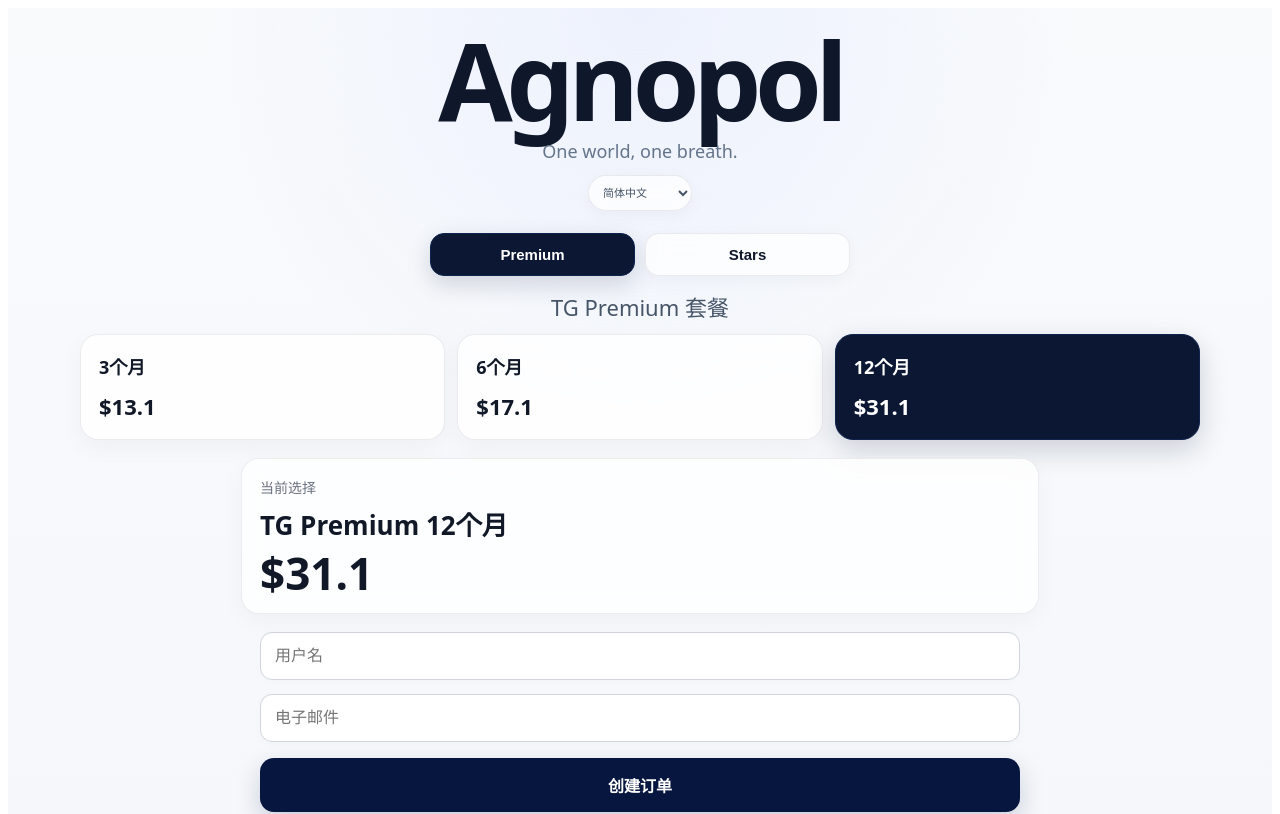
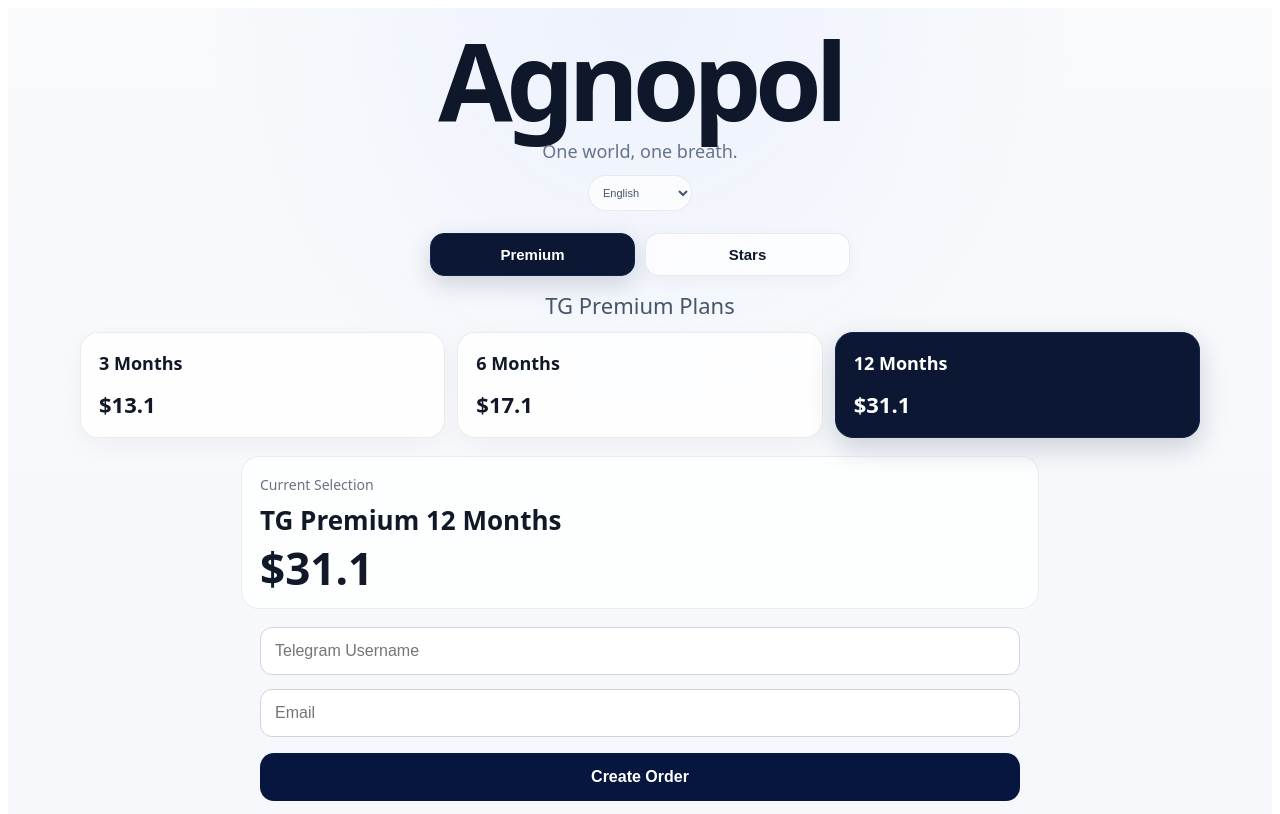
Before and after one commit to ensite999-stack/agnopol-web, a Next.js app: page / in a window 1280 px wide. Shown: the top 814 px of the page. Built offline with nearby package versions, Linux system fonts and the light colour scheme.

Commit message:
Update page.tsx

```diff
--- a/app/page.tsx
+++ b/app/page.tsx
@@ -14,13 +14,6 @@
 
 type ProductType = 'premium' | 'stars'
 type DurationType = '3m' | '6m' | '12m'
-
-type PriceData = {
-  tg_premium_3m: number
-  tg_premium_6m: number
-  tg_premium_12m: number
-  tg_stars_rate: number
-}
 
 const languageOptions: { code: LangType; label: string }[] = [
   { code: 'de', label: 'Deutsch' },
@@ -46,7 +39,7 @@
     plan6m: string
     plan12m: string
     currentSelection: string
-    usernamePlaceholder: string
+    tgUsernamePlaceholder: string
     emailPlaceholder: string
     createOrder: string
     starsInputLabel: string
@@ -55,7 +48,6 @@
     starsPriceHint: string
     selectedPremium: string
     selectedStars: string
-    loading: string
     rights: string
     footerTerms: string
     footerPrivacy: string
@@ -73,7 +65,7 @@
     plan6m: '6 Monate',
     plan12m: '12 Monate',
     currentSelection: 'Aktuelle Auswahl',
-    usernamePlaceholder: 'Username',
+    tgUsernamePlaceholder: 'Telegram Username',
     emailPlaceholder: 'E-Mail',
     createOrder: 'Bestellung erstellen',
     starsInputLabel: 'Stars Menge',
@@ -82,7 +74,6 @@
     starsPriceHint: 'Preis wird automatisch berechnet',
     selectedPremium: 'TG Premium',
     selectedStars: 'TG Stars',
-    loading: 'Laden...',
     rights: '© {year} Agnopol. Alle Rechte vorbehalten.',
     footerTerms: 'Terms of Service',
     footerPrivacy: 'Privacy Policy',
@@ -99,7 +90,7 @@
     plan6m: '6 Months',
     plan12m: '12 Months',
     currentSelection: 'Current Selection',
-    usernamePlaceholder: 'Username',
+    tgUsernamePlaceholder: 'Telegram Username',
     emailPlaceholder: 'Email',
     createOrder: 'Create Order',
     starsInputLabel: 'Stars Amount',
@@ -108,7 +99,6 @@
     starsPriceHint: 'Price is calculated automatically',
     selectedPremium: 'TG Premium',
     selectedStars: 'TG Stars',
-    loading: 'Loading...',
     rights: '© {year} Agnopol. All rights reserved.',
     footerTerms: 'Terms of Service',
     footerPrivacy: 'Privacy Policy',
@@ -125,7 +115,7 @@
     plan6m: '6 Meses',
     plan12m: '12 Meses',
     currentSelection: 'Selección actual',
-    usernamePlaceholder: 'Username',
+    tgUsernamePlaceholder: 'Telegram Username',
     emailPlaceholder: 'Correo electrónico',
     createOrder: 'Crear pedido',
     starsInputLabel: 'Cantidad de Stars',
@@ -134,7 +124,6 @@
     starsPriceHint: 'El precio se calcula automáticamente',
     selectedPremium: 'TG Premium',
     selectedStars: 'TG Stars',
-    loading: 'Cargando...',
     rights: '© {year} Agnopol. Todos los derechos reservados.',
     footerTerms: 'Terms of Service',
     footerPrivacy: 'Privacy Policy',
@@ -151,7 +140,7 @@
     plan6m: '6 Mois',
     plan12m: '12 Mois',
     currentSelection: 'Sélection actuelle',
-    usernamePlaceholder: 'Username',
+    tgUsernamePlaceholder: 'Telegram Username',
     emailPlaceholder: 'E-mail',
     createOrder: 'Créer la commande',
     starsInputLabel: 'Quantité de Stars',
@@ -160,7 +149,6 @@
     starsPriceHint: 'Le prix est calculé automatiquement',
     selectedPremium: 'TG Premium',
     selectedStars: 'TG Stars',
-    loading: 'Chargement...',
     rights: '© {year} Agnopol. Tous droits réservés.',
     footerTerms: 'Terms of Service',
     footerPrivacy: 'Privacy Policy',
@@ -177,7 +165,7 @@
     plan6m: '6か月',
     plan12m: '12か月',
     currentSelection: '現在の選択',
-    usernamePlaceholder: 'ユーザー名',
+    tgUsernamePlaceholder: 'Telegram ユーザー名',
     emailPlaceholder: 'メールアドレス',
     createOrder: '注文を作成',
     starsInputLabel: 'Stars 数量',
@@ -186,7 +174,6 @@
     starsPriceHint: '価格は自動計算されます',
     selectedPremium: 'TG Premium',
     selectedStars: 'TG Stars',
-    loading: '読み込み中...',
     rights: '© {year} Agnopol. All rights reserved.',
     footerTerms: 'Terms of Service',
     footerPrivacy: 'Privacy Policy',
@@ -203,7 +190,7 @@
     plan6m: '6개월',
     plan12m: '12개월',
     currentSelection: '현재 선택',
-    usernamePlaceholder: '사용자 이름',
+    tgUsernamePlaceholder: 'Telegram 사용자 이름',
     emailPlaceholder: '이메일',
     createOrder: '주문 생성',
     starsInputLabel: 'Stars 수량',
@@ -212,7 +199,6 @@
     starsPriceHint: '가격은 자동으로 계산됩니다',
     selectedPremium: 'TG Premium',
     selectedStars: 'TG Stars',
-    loading: '로딩 중...',
     rights: '© {year} Agnopol. All rights reserved.',
     footerTerms: 'Terms of Service',
     footerPrivacy: 'Privacy Policy',
@@ -229,7 +215,7 @@
     plan6m: '6个月',
     plan12m: '12个月',
     currentSelection: '当前选择',
-    usernamePlaceholder: '用户名',
+    tgUsernamePlaceholder: 'TG 用户名（如 @username）',
     emailPlaceholder: '电子邮件',
     createOrder: '创建订单',
     starsInputLabel: 'Stars 数量',
@@ -238,7 +224,6 @@
     starsPriceHint: '价格将自动计算',
     selectedPremium: 'TG Premium',
     selectedStars: 'TG Stars',
-    loading: '加载中...',
     rights: '© {year} Agnopol。保留所有权利。',
     footerTerms: '服务条款',
     footerPrivacy: '隐私政策',
@@ -255,7 +240,7 @@
     plan6m: '6個月',
     plan12m: '12個月',
     currentSelection: '目前選擇',
-    usernamePlaceholder: '用戶名',
+    tgUsernamePlaceholder: 'TG 用戶名（如 @username）',
     emailPlaceholder: '電子郵件',
     createOrder: '建立訂單',
     starsInputLabel: 'Stars 數量',
@@ -264,7 +249,6 @@
     starsPriceHint: '價格將自動計算',
     selectedPremium: 'TG Premium',
     selectedStars: 'TG Stars',
-    loading: '載入中...',
     rights: '© {year} Agnopol。保留所有權利。',
     footerTerms: '服務條款',
     footerPrivacy: '隱私政策',
@@ -272,7 +256,7 @@
   },
 }
 
-const prices: PriceData = {
+const prices = {
   tg_premium_3m: 13.1,
   tg_premium_6m: 17.1,
   tg_premium_12m: 31.1,
@@ -280,7 +264,7 @@
 }
 
 export default function Page() {
-  const [lang, setLang] = useState<LangType>('zh-cn')
+  const [lang, setLang] = useState<LangType>('en')
   const [tab, setTab] = useState<ProductType>('premium')
   const [duration, setDuration] = useState<DurationType>('12m')
   const [stars, setStars] = useState(50)
@@ -319,6 +303,7 @@
     params.set('lang', lang)
     params.set('username', username)
     params.set('email', email)
+    params.set('price_usd', String(selectedPrice))
 
     if (tab === 'premium') {
       params.set('product_type', 'tg_premium')
@@ -328,7 +313,6 @@
       params.set('stars_amount', String(safeStars))
     }
 
-    params.set('price_usd', String(selectedPrice))
     window.location.href = `/pay?${params.toString()}`
   }
 
@@ -362,7 +346,6 @@
       flexDirection: 'column',
       justifyContent: 'space-between',
       boxSizing: 'border-box',
-      transition: 'all 0.2s ease',
       boxShadow: active ? '0 10px 28px rgba(11, 23, 51, 0.18)' : '0 8px 24px rgba(15, 23, 42, 0.04)',
       backdropFilter: 'blur(10px)',
     }
@@ -428,10 +411,6 @@
           text-decoration: none;
         }
 
-        .agnopol-footer-links a:hover {
-          text-decoration: underline;
-        }
-
         @media (min-width: 900px) {
           .agnopol-plan-grid {
             grid-template-columns: repeat(3, minmax(0, 1fr));
@@ -477,8 +456,6 @@
               <select
                 value={lang}
                 onChange={(e) => setLang(e.target.value as LangType)}
-                aria-label="Language"
-                title="Language"
                 style={{
                   width: '100%',
                   height: 36,
@@ -488,9 +465,6 @@
                   background: 'rgba(255,255,255,0.72)',
                   fontSize: 11,
                   color: '#475569',
-                  boxSizing: 'border-box',
-                  boxShadow: '0 4px 18px rgba(15, 23, 42, 0.04)',
-                  backdropFilter: 'blur(10px)',
                 }}
               >
                 {languageOptions.map((item) => (
@@ -504,19 +478,10 @@
         </section>
 
         <div className="agnopol-tabs">
-          <button
-            type="button"
-            onClick={() => setTab('premium')}
-            style={topTabStyle(tab === 'premium')}
-          >
+          <button type="button" onClick={() => setTab('premium')} style={topTabStyle(tab === 'premium')}>
             {t.tabPremium}
           </button>
-
-          <button
-            type="button"
-            onClick={() => setTab('stars')}
-            style={topTabStyle(tab === 'stars')}
-          >
+          <button type="button" onClick={() => setTab('stars')} style={topTabStyle(tab === 'stars')}>
             {t.tabStars}
           </button>
         </div>
@@ -538,23 +503,17 @@
             <div className="agnopol-plan-grid">
               <div onClick={() => setDuration('3m')} style={planCardStyle(duration === '3m')}>
                 <div style={{ fontSize: 18, fontWeight: 800 }}>{t.plan3m}</div>
-                <div style={{ marginTop: 10, fontSize: 22, fontWeight: 900 }}>
-                  ${prices.tg_premium_3m}
-                </div>
+                <div style={{ marginTop: 10, fontSize: 22, fontWeight: 900 }}>${prices.tg_premium_3m}</div>
               </div>
 
               <div onClick={() => setDuration('6m')} style={planCardStyle(duration === '6m')}>
                 <div style={{ fontSize: 18, fontWeight: 800 }}>{t.plan6m}</div>
-                <div style={{ marginTop: 10, fontSize: 22, fontWeight: 900 }}>
-                  ${prices.tg_premium_6m}
-                </div>
+                <div style={{ marginTop: 10, fontSize: 22, fontWeight: 900 }}>${prices.tg_premium_6m}</div>
               </div>
 
               <div onClick={() => setDuration('12m')} style={planCardStyle(duration === '12m')}>
                 <div style={{ fontSize: 18, fontWeight: 800 }}>{t.plan12m}</div>
-                <div style={{ marginTop: 10, fontSize: 22, fontWeight: 900 }}>
-                  ${prices.tg_premium_12m}
-                </div>
+                <div style={{ marginTop: 10, fontSize: 22, fontWeight: 900 }}>${prices.tg_premium_12m}</div>
               </div>
             </div>
           </>
@@ -578,20 +537,11 @@
                 borderRadius: 18,
                 border: '1px solid rgba(15, 23, 42, 0.08)',
                 background: 'rgba(255,255,255,0.82)',
-                boxShadow: '0 8px 24px rgba(15, 23, 42, 0.04)',
-                backdropFilter: 'blur(10px)',
                 maxWidth: 720,
                 margin: '0 auto',
               }}
             >
-              <div
-                style={{
-                  fontSize: 17,
-                  fontWeight: 800,
-                  marginBottom: 10,
-                  color: '#111827',
-                }}
-              >
+              <div style={{ fontSize: 17, fontWeight: 800, marginBottom: 10, color: '#111827' }}>
                 {t.starsInputLabel}
               </div>
 
@@ -613,12 +563,8 @@
                 }}
               />
 
-              <div style={{ marginTop: 10, fontSize: 13, color: '#6b7280' }}>
-                {t.starsMinHint}
-              </div>
-              <div style={{ marginTop: 4, fontSize: 13, color: '#6b7280' }}>
-                {t.starsPriceHint}
-              </div>
+              <div style={{ marginTop: 10, fontSize: 13, color: '#6b7280' }}>{t.starsMinHint}</div>
+              <div style={{ marginTop: 4, fontSize: 13, color: '#6b7280' }}>{t.starsPriceHint}</div>
             </div>
           </>
         )}
@@ -630,16 +576,12 @@
             borderRadius: 18,
             border: '1px solid rgba(15, 23, 42, 0.07)',
             background: 'rgba(255,255,255,0.78)',
-            boxShadow: '0 8px 24px rgba(15, 23, 42, 0.035)',
-            backdropFilter: 'blur(10px)',
             maxWidth: 760,
             marginLeft: 'auto',
             marginRight: 'auto',
           }}
         >
-          <div style={{ fontSize: 14, color: '#6b7280', marginBottom: 8 }}>
-            {t.currentSelection}
-          </div>
+          <div style={{ fontSize: 14, color: '#6b7280', marginBottom: 8 }}>{t.currentSelection}</div>
 
           <div
             style={{
@@ -666,7 +608,7 @@
 
         <div style={{ maxWidth: 760, margin: '0 auto' }}>
           <input
-            placeholder={t.usernamePlaceholder}
+            placeholder={t.tgUsernamePlaceholder}
             value={username}
             onChange={(e) => setUsername(e.target.value)}
             style={{
@@ -678,7 +620,6 @@
               border: '1px solid #d1d5db',
               fontSize: 16,
               background: '#fff',
-              boxShadow: '0 2px 10px rgba(15, 23, 42, 0.02)',
             }}
           />
 
@@ -695,7 +636,6 @@
               border: '1px solid #d1d5db',
               fontSize: 16,
               background: '#fff',
-              boxShadow: '0 2px 10px rgba(15, 23, 42, 0.02)',
             }}
           />
 
@@ -712,7 +652,6 @@
               fontWeight: 900,
               fontSize: 16,
               cursor: 'pointer',
-              boxShadow: '0 10px 26px rgba(7, 22, 63, 0.18)',
             }}
           >
             {t.createOrder}
```
